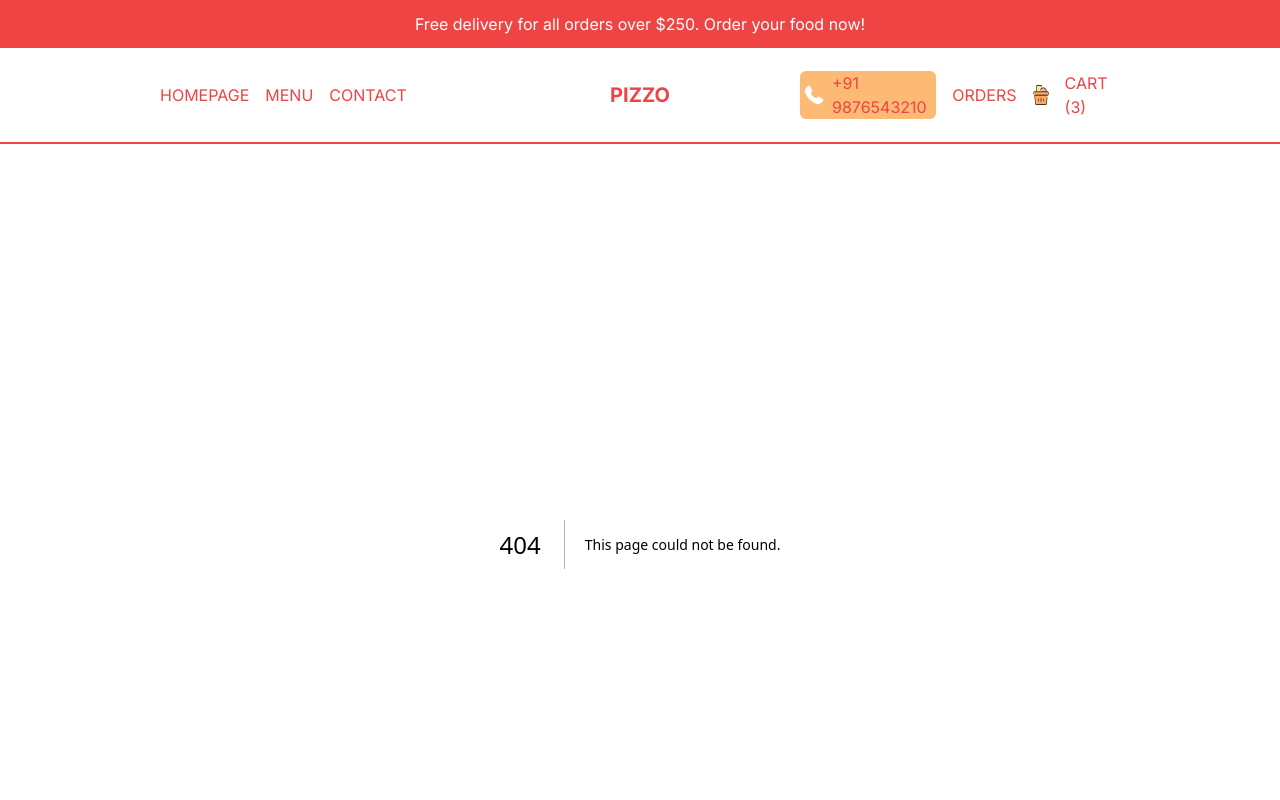
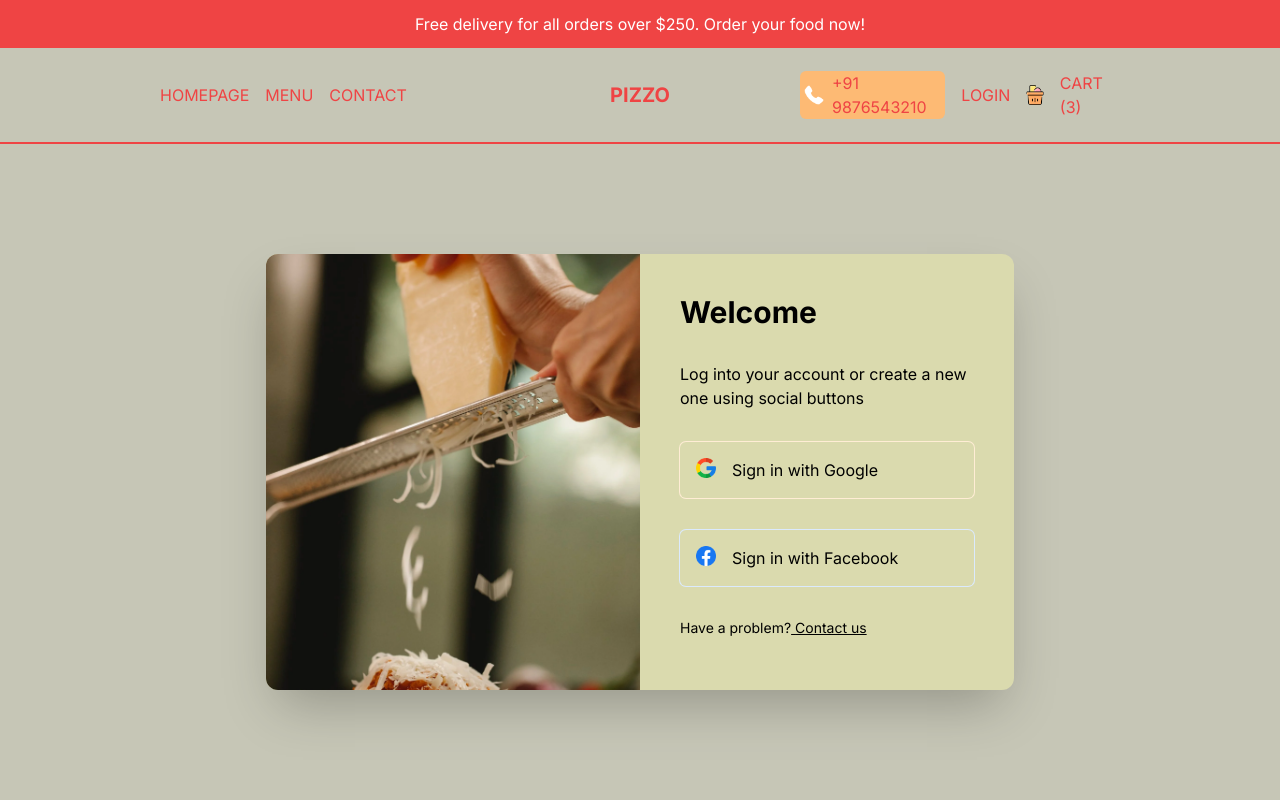
Before and after one commit to SAF2k/food-devlivery-app, a Next.js app: page /login in a window 1280 px wide. Before the commit this address had no page. Shown: the top 800 px of the page. Built offline with nearby package versions, Linux system fonts and the light colour scheme.

Commit message:
added login page

```diff
--- /dev/null
+++ b/src/app/login/page.tsx
@@ -0,0 +1,56 @@
+import Image from "next/image";
+import Link from "next/link";
+import React from "react";
+
+const LoginPage = () => {
+  return (
+    <div className="flex h-[calc(100vh-6rem)] items-center justify-center p-4 md:h-[calc(100vh-9rem)]">
+      {/* BOX */}
+      <div className=" flex h-full flex-col rounded-xl bg-[#dadaae] shadow-2xl md:h-[70%] md:w-full md:flex-row lg:w-[60%] 2xl:w-1/2">
+        {/* IMAGE CONTAINER */}
+        <div className="relative h-1/3 w-full md:h-full md:w-1/2">
+          <Image
+            src="/loginBg.png"
+            alt=""
+            fill
+            className="rounded-l-xl object-cover"
+          />
+        </div>
+        {/* FORM CONTAINER */}
+        <div className="flex flex-col gap-8 p-10 md:w-1/2">
+          <h1 className="text-xl font-bold xl:text-3xl">Welcome</h1>
+          <p>Log into your account or create a new one using social buttons</p>
+          <button className="flex gap-4 rounded-md p-4 ring-1 ring-orange-100">
+            <Image
+              src="/google.png"
+              alt=""
+              width={20}
+              height={20}
+              className="object-contain"
+            />
+            <span>Sign in with Google</span>
+          </button>
+          <button className="flex gap-4 rounded-md p-4 ring-1 ring-blue-100">
+            <Image
+              src="/facebook.png"
+              alt=""
+              width={20}
+              height={20}
+              className="object-contain"
+            />
+            <span>Sign in with Facebook</span>
+          </button>
+          <p className="text-sm">
+            Have a problem?
+            <Link className="underline" href="/">
+              {" "}
+              Contact us
+            </Link>
+          </p>
+        </div>
+      </div>
+    </div>
+  );
+};
+
+export default LoginPage;
--- a/src/components/Footer.tsx
+++ b/src/components/Footer.tsx
@@ -1,12 +1,14 @@
-import Link from "next/link"
+import Link from "next/link";
 
 const Footer = () => {
   return (
-    <div>
-        <Link href="/" className="font-bold text-xl">Pizzo</Link>
-        <p>&copy; ALL RIGHTS RESERVED.</p>
+    <div className="flex h-12 items-center justify-between p-4 text-red-500 md:h-24 lg:px-20 xl:px-40">
+      <Link href="/" className="text-xl font-bold">
+        Pizzo
+      </Link>
+      <p>&copy; ALL RIGHTS RESERVED.</p>
     </div>
-  )
-}
+  );
+};
 
-export default Footer
+export default Footer;
--- a/src/components/Navbar.tsx
+++ b/src/components/Navbar.tsx
@@ -5,7 +5,7 @@ import CartIcon from "@/components/CartIcon";
 import Menu from "@/components/Menu";
 
 const Navbar = () => {
-  const user = true;
+  const user = false;
   return (
     <div className="flex h-12 items-center justify-between border-b-2 border-b-red-500 p-4 uppercase text-red-500 md:h-24 lg:px-20 xl:px-40">
       {/* LIFT LINKS  */}
```
